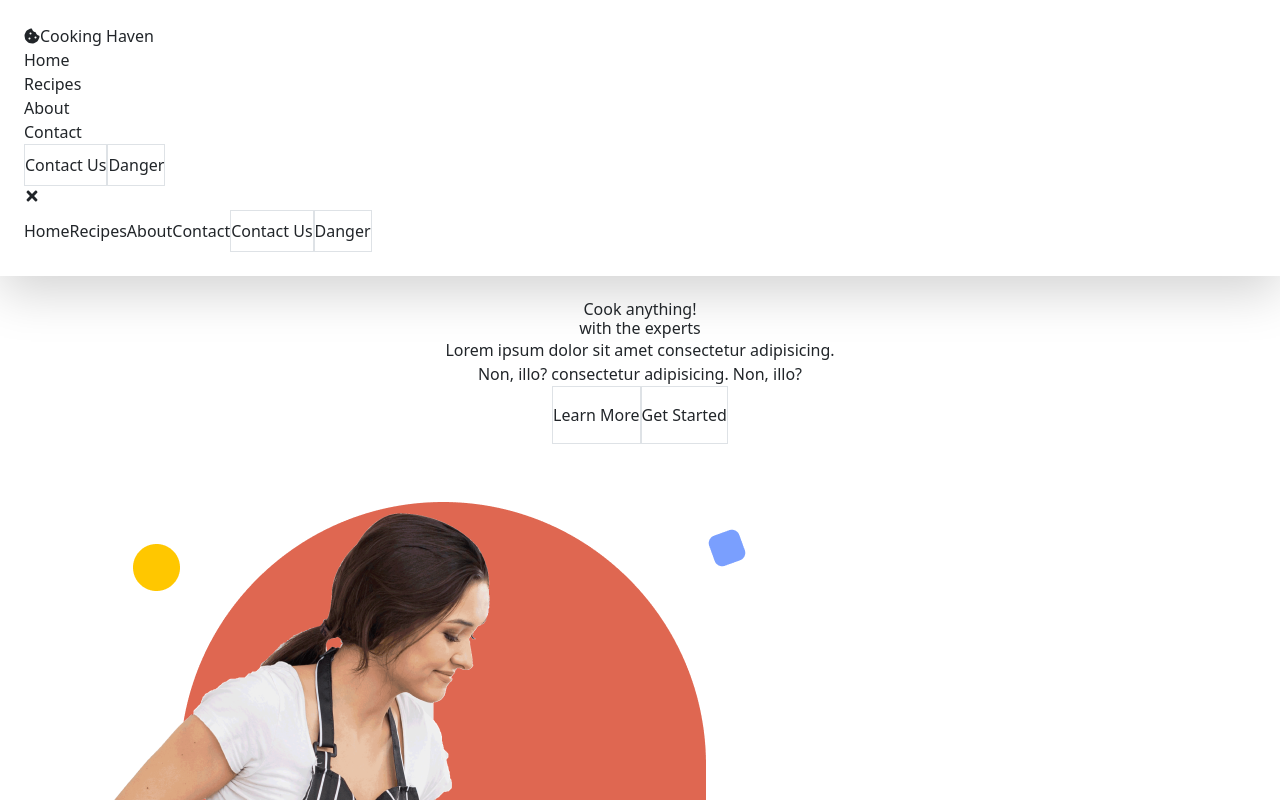
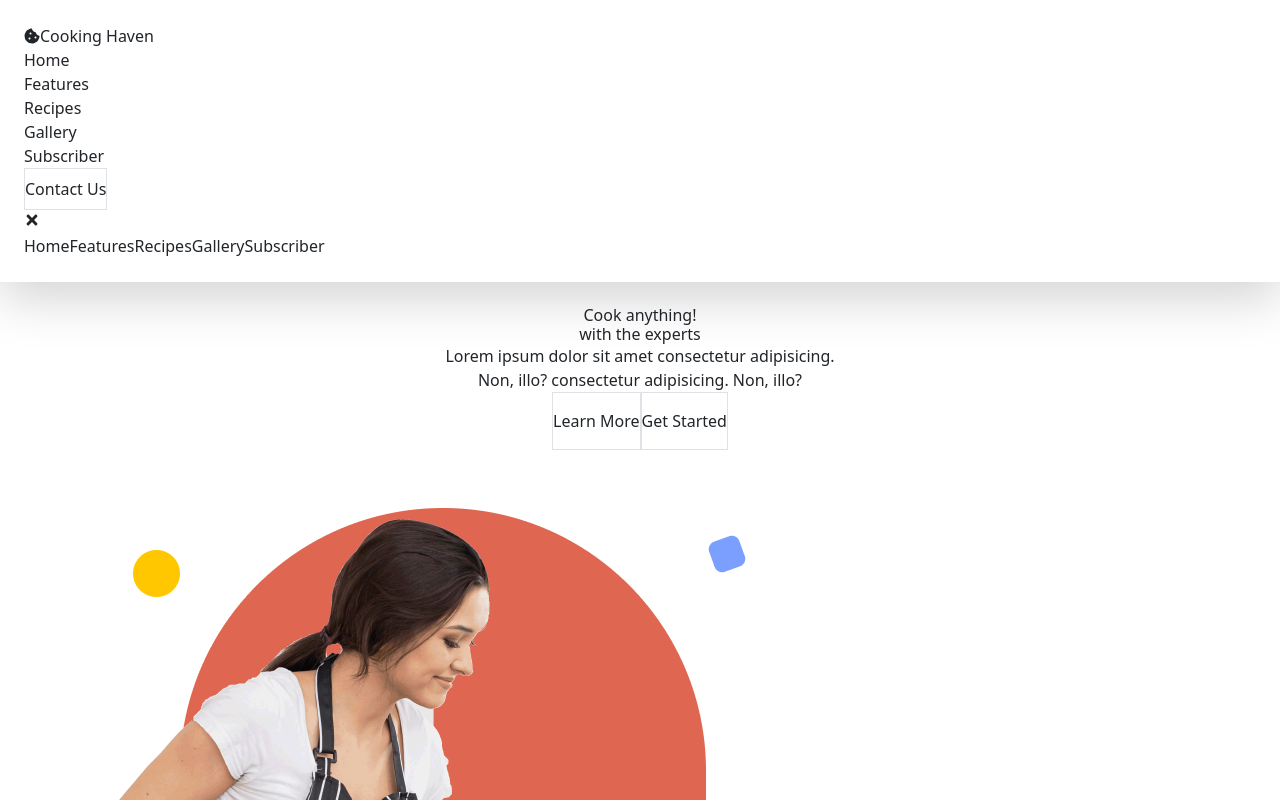
Before and after one commit to RamishRana12/cooking-website, a React (Vite) app: page / in a window 1280 px wide. Both pictures are taken after a click on the button 32 px from the left and 196 px from the top of the page. Shown: the top 800 px of the page. Built offline with nearby package versions, Linux system fonts and the light colour scheme.

Commit message:
completed

```diff
--- a/src/App.jsx
+++ b/src/App.jsx
@@ -1,15 +1,43 @@
-import { BrowserRouter as Router, Routes, Route } from "react-router-dom";
+
 import Navbar from "./navigation/Navigation";
 import Home from "./pages/Home";
+import { createBrowserRouter , RouterProvider, Route } from "react-router-dom";
 import Hero from "./assets/herosection/Hero";
+import Faetures from "./assets/Faetures/Faetures";
+import Recipe from "./recipesection/Recipe";
+import Gallery from "./gellery/Gallery";
+import Subscriber from "./subscriberpart/Subscriber";
 function App() {
+  const router = createBrowserRouter([
+    {
+      path: "/",
+      element: <Home />,
+    },
+    {
+      path: "/home",
+      element: <Hero />,
+    },
+    {
+      path: "/Features",
+      element: <Faetures />,
+    },
+    {
+      path: "/recipes",
+      element: <Recipe />,
+    },
+    {
+      path: "/gallery",
+      element: <Gallery />,
+    },
+    {
+      path: "/subscriber",
+      element: <Subscriber />,
+    },
+  ]);
   return (
-    <Router>
-      <Routes>
-        <Route path="/" element={<Home />} />
-
-      </Routes>
-    </Router>
+    <div>
+      <RouterProvider router={router} />
+    </div>
   );
 }
 
--- a/src/navigation/Navigation.jsx
+++ b/src/navigation/Navigation.jsx
@@ -1,11 +1,10 @@
 import { useState } from "react";
 import { FaBars, FaTimes } from "react-icons/fa";
 import { Link } from "react-router-dom";
-import {motion} from "framer-motion";
+import { motion } from "framer-motion";
 export default function Navbar() {
   const [isOpen, setIsOpen] = useState(false);
-
-
+  // console.log("hello");
   return (
     <nav className="bg-white shadow-lg w-full p-4">
       <div className=" mx-auto flex items-center justify-between">
@@ -13,28 +12,36 @@ export default function Navbar() {
         <motion.a
           initial={{ opacity: 0, x: -20 }}
           animate={{ opacity: 1, x: 0 }}
-              transition={{ duration: 0.5,delay:3 }}
+          transition={{ duration: 0.5, delay: 3 }}
           href="/"
           className="text-2xl font-bold text-orange-500 hover:text-orange-300 flex items-center"
         >
           <i className="fa-solid fa-cookie-bite text-[30px]"></i>
+          <Link to="/hero\">
             <span className="ml-2">Cooking Haven</span>
+          </Link>
         </motion.a>
 
         {/* Desktop Menu */}
         <div className="hidden md:flex space-x-6">
-              {["Home", "Recipes", "About", "Contact"].map((item, index) => (
+          {["Home", "Recipes", "About", "Contact"].map((item, index) => {
+            console.log("hello");
+            return (
               <motion.div
                 key={item}
                 initial={{ opacity: 0, y: -20 }}
                 animate={{ opacity: 1, y: 0 }}
                 transition={{ duration: 1, delay: 3 }}
               >
-                  <Link href={`/${item.toLowerCase()}`} className="text-xl hover:text-orange-500 cursor-pointer">
+                <a
+                  href={`#${item.toLowerCase()}`}
+                  className="text-xl hover:text-orange-500 cursor-pointer"
+                >
                   {item}
-                  </Link>
+                </a>
               </motion.div>
-              ))}
+            );
+          })}
         </div>
 
         {/* Desktop Buttons */}
@@ -42,7 +49,7 @@ export default function Navbar() {
           <motion.button
             initial={{ opacity: 0, x: 20 }}
             animate={{ opacity: 1, x: 0 }}
-                transition={{ duration: 1,delay:3 }}
+            transition={{ duration: 1, delay: 3 }}
             className="border border-orange-500 text-orange-500 px-6 py-2 rounded-full hover:bg-orange-500 hover:text-white transition"
           >
             Contact Us
@@ -50,7 +57,7 @@ export default function Navbar() {
           <motion.button
             initial={{ opacity: 0, x: 20 }}
             animate={{ opacity: 1, x: 0 }}
-                transition={{ duration: 1,delay:3 }}
+            transition={{ duration: 1, delay: 3 }}
             className="border border-red-500 text-red-500 px-6 py-2 rounded-full hover:bg-red-500 hover:text-white transition"
           >
             Danger
@@ -71,10 +78,13 @@ export default function Navbar() {
         <motion.div
           initial={{ opacity: 0, y: -10 }}
           animate={{ opacity: 1, y: 0 }}
-              transition={{ duration: 0.3,  }}
+          transition={{ duration: 0.3 }}
           className="md:hidden bg-white shadow-md flex flex-col items-center space-y-4 py-6 absolute top-[60px] left-0 w-full"
         >
-              {["Home", "Recipes", "About", "Contact"].map((item) => (
+          {/* console.log("Rendering navigation links..."); */}
+          {["Home", "Recipes", "About", "Contact"].map((item) => {
+            console.log("Processing:", item); // Ensure this runs
+            return (
               <a
                 key={item}
                 href={`/${item.toLowerCase()}`}
@@ -82,7 +92,8 @@ export default function Navbar() {
               >
                 {item}
               </a>
-              ))}
+            );
+          })}
           <button className="border border-orange-500 text-orange-500 px-6 py-2 rounded-full hover:bg-orange-500 hover:text-white transition">
             Contact Us
           </button>
@@ -93,4 +104,4 @@ export default function Navbar() {
       )}
     </nav>
   );
-    };
+}
--- a/src/pages/Home.jsx
+++ b/src/pages/Home.jsx
@@ -1,16 +1,26 @@
-import React, { useEffect, useState } from 'react';
-import Navbar from '../navigation/Navigation';
-import Hero from '../assets/herosection/Hero';
-import Faetures from '../assets/Faetures/Faetures';
-import Recipe from '../recipesection/Recipe';
-import Gallery from '../gellery/Gallery';
-import Subscriber from '../subscriberpart/Subscriber';
-import Footer from '../footer/Footer';
-import { motion } from 'framer-motion';
+import { useState, useEffect, useRef } from "react";
+import { motion } from "framer-motion";
+import { FaBars, FaTimes } from "react-icons/fa";
+import Hero from '../assets/herosection/Hero.jsx'
+
+import Features from "../assets/Faetures/Faetures";
+import Recipe from "../recipesection/Recipe.jsx";
+import Gallery from "../gellery/Gallery.jsx";
+import Subscriber from "../subscriberpart/Subscriber.jsx";
+import Footer from "../footer/Footer.jsx";
 
 function Home() {
   const [showIntro, setShowIntro] = useState(true);
+  const [isOpen, setIsOpen] = useState(false);
 
+  // Refs for smooth scrolling
+  const heroRef = useRef(null);
+  const featuresRef = useRef(null);
+  const recipeRef = useRef(null);
+  const galleryRef = useRef(null);
+  const subscriberRef = useRef(null);
+
+  // Hide intro animation after 3 seconds
   useEffect(() => {
     const timer = setTimeout(() => {
       setShowIntro(false);
@@ -18,36 +28,136 @@ function Home() {
     return () => clearTimeout(timer);
   }, []);
 
+  // Function to scroll to section
+  const scrollToSection = (ref) => {
+    ref.current?.scrollIntoView({ behavior: "smooth" });
+    setIsOpen(false); // Close mobile menu after clicking
+  };
+
   return (
     <>
+      {/* Intro Animation */}
       {showIntro && (
         <motion.div
-          className="fixed top-0 left-0 w-full bg-orange-500 h-screen flex justify-center items-center origin-top"
-          initial={{ opacity: 1}}
+          className="fixed top-0 left-0 w-full h-screen bg-orange-500 flex justify-center items-center"
+          initial={{ opacity: 1 }}
           animate={{ opacity: 0 }}
-          transition={{ delay: 2, ease: 'easeInOut', duration: 1 }}
+          transition={{ delay: 2, duration: 1, ease: "easeInOut" }}
         >
-          <motion.h1 className='text-[80px] font-bold flex items-center max-sm:text-[30px]'>
+          <motion.h1 className="text-[80px] font-bold flex items-center max-sm:text-[30px]">
             <i className="fa-solid fa-cookie-bite text-[120px] max-sm:text-[60px]"></i>
             <span className="ml-2">Cooking Haven</span>
           </motion.h1>
         </motion.div>
       )}
-      <div>
-        <Navbar />
-        <div className='m-auto w-full'>
+
+      {/* Navigation */}
+      <nav className="bg-white shadow-lg w-full p-4 fixed top-0 left-0 z-50">
+        <div className="mx-auto flex items-center justify-between">
+          {/* Logo */}
+          <motion.a
+            initial={{ opacity: 0, x: -20 }}
+            animate={{ opacity: 1, x: 0 }}
+            transition={{ duration: 0.5, delay: 3 }}
+            href="#"
+            className="text-2xl font-bold text-orange-500 hover:text-orange-300 flex items-center"
+          >
+            <i className="fa-solid fa-cookie-bite text-[30px]"></i>
+            <span className="ml-2">Cooking Haven</span>
+          </motion.a>
+
+          {/* Desktop Navigation */}
+          <div className="hidden md:flex space-x-6">
+            {[
+              { name: "Home", ref: heroRef },
+              { name: "Features", ref: featuresRef },
+              { name: "Recipes", ref: recipeRef },
+              { name: "Gallery", ref: galleryRef },
+              { name: "Subscriber", ref: subscriberRef },
+            ].map((item) => (
+              <motion.div
+                key={item.name}
+                initial={{ opacity: 0, y: -20 }}
+                animate={{ opacity: 1, y: 0 }}
+                transition={{ duration: 1, delay: 3 }}
+              >
+                <button
+                  onClick={() => scrollToSection(item.ref)}
+                  className="text-xl hover:text-orange-500 cursor-pointer"
+                >
+                  {item.name}
+                </button>
+              </motion.div>
+            ))}
+          </div>
+
+          {/* Desktop Buttons */}
+          <div className="hidden md:flex space-x-4">
+            <motion.button
+              initial={{ opacity: 0, x: 20 }}
+              animate={{ opacity: 1, x: 0 }}
+              transition={{ duration: 1, delay: 3 }}
+              className="border border-orange-500 text-orange-500 px-6 py-2 rounded-full hover:bg-orange-500 hover:text-white transition"
+            >
+              Contact Us
+            </motion.button>
+          </div>
+
+          {/* Mobile Menu Button */}
+          <button
+            className="md:hidden text-2xl focus:outline-none"
+            onClick={() => setIsOpen(!isOpen)}
+          >
+            {isOpen ? <FaTimes /> : <FaBars />}
+          </button>
+        </div>
+
+        {/* Mobile Dropdown Menu */}
+        {isOpen && (
+          <motion.div
+            initial={{ opacity: 0, y: -10 }}
+            animate={{ opacity: 1, y: 0 }}
+            transition={{ duration: 0.3 }}
+            className="md:hidden bg-white shadow-md flex flex-col items-center space-y-4 py-6 absolute top-[60px] left-0 w-full"
+          >
+            {[
+              { name: "Home", ref: heroRef },
+              { name: "Features", ref: featuresRef },
+              { name: "Recipes", ref: recipeRef },
+              { name: "Gallery", ref: galleryRef },
+              { name: "Subscriber", ref: subscriberRef },
+            ].map((item) => (
+              <button
+                key={item.name}
+                onClick={() => scrollToSection(item.ref)}
+                className="text-xl hover:text-orange-500 cursor-pointer"
+              >
+                {item.name}
+              </button>
+            ))}
+          </motion.div>
+        )}
+      </nav>
+
+      {/* Sections */}
+      <div className="pt-[70px]"> {/* Adjusted for fixed navbar */}
+        <div ref={heroRef} className="">
           <Hero />
         </div>
-        <div className='mt-[100px]'>
-          <Faetures />
+        <div ref={featuresRef} className="">
+          <Features />
         </div>
-        <div className='bg-orange-100'>
+        <div ref={recipeRef} className=" ">
           <Recipe />
         </div>
-        <div>
+        <div ref={galleryRef} className=" ">
           <Gallery />
         </div>
-        <Subscriber />
+        <div ref={subscriberRef} className="">
+          <Subscriber />
+        </div>
+
+        {/* Footer */}
         <Footer />
       </div>
     </>
```
Lines whose indentation alone changed are shown as unchanged.
